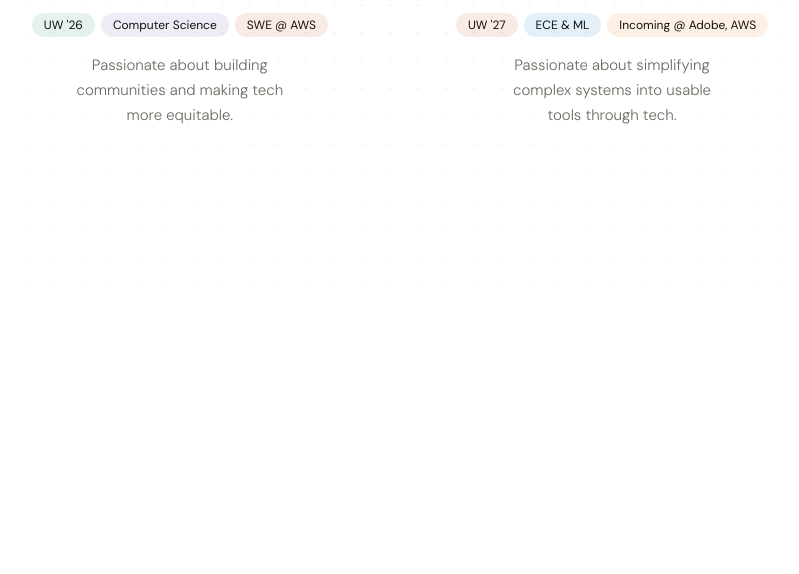
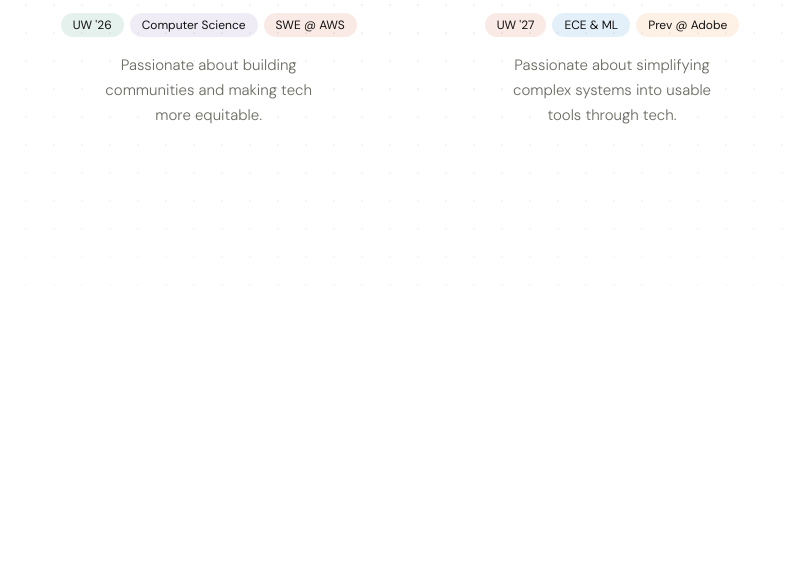
Before and after one commit to saachidhamija/iris-website, a plain HTML site: page index.html in a window 1280 px wide. Shown: the part 5666-6240 px from the top of the page, without its empty margins (240-1039 px from the left). Drawn offline with nearby package versions, Linux system fonts and the light colour scheme; a web font is replaced by a local one.

Commit message:
Update index.html

```diff
--- a/index.html
+++ b/index.html
@@ -828,7 +828,7 @@
       <div class="founder-tags">
         <span class="tag t-coral">UW '27</span>
         <span class="tag t-blue">ECE &amp; ML</span>
-        <span class="tag t-peach">Incoming @ Adobe, AWS</span>
+        <span class="tag t-peach">Prev @ Adobe</span>
       </div>
       <div class="founder-bio">Passionate about simplifying complex systems into usable tools through tech.</div>
     </div>
```
